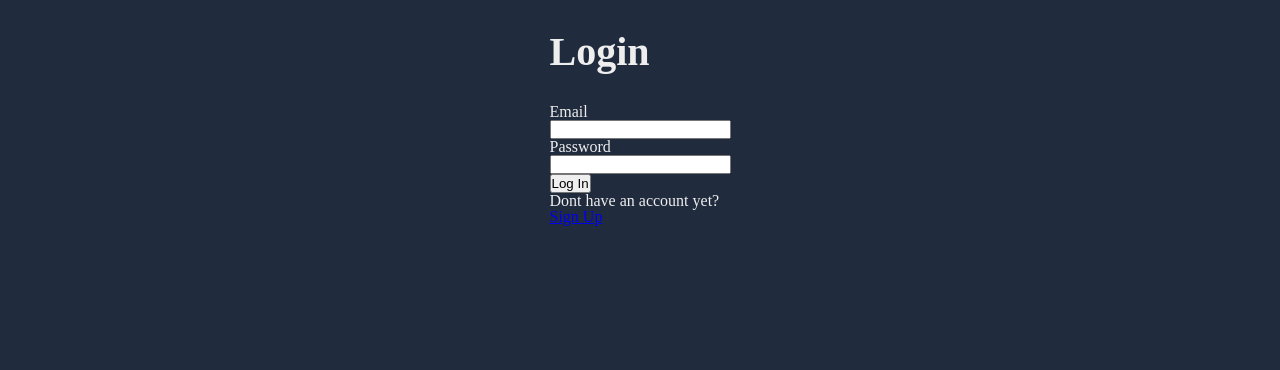
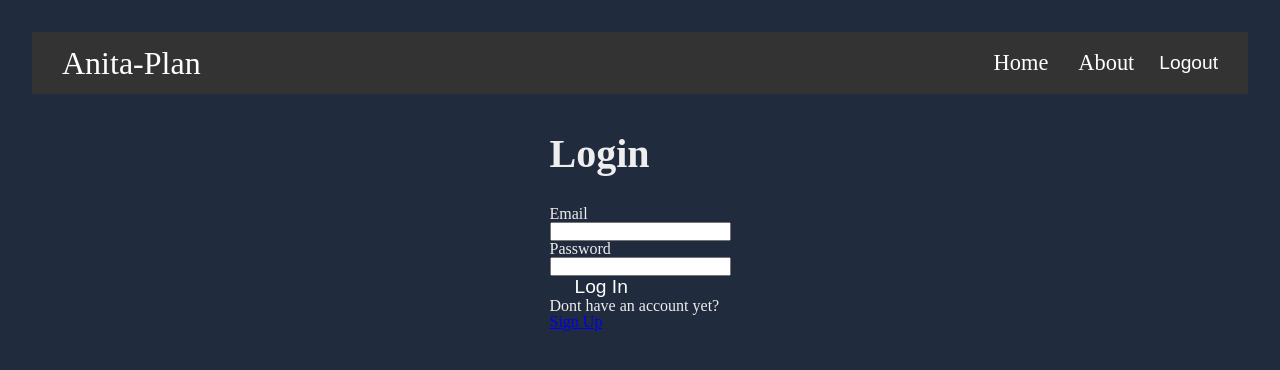
Before and after one commit to kall007/Anita-Plan-Frontend-localhost, a React (Vite) app: page / in a window 1280 px wide. Shown: the top 370 px of the page. Built offline with nearby package versions, Linux system fonts and the light colour scheme.

Commit message:
make navbnar, css, and edit plans

```diff
--- a/src/App.jsx
+++ b/src/App.jsx
@@ -6,12 +6,14 @@ import ErrorPage from "./assets/pages/errorPage";
 import UserPage from "./assets/pages/userProfilePage";
 import About from "./assets/pages/About";
 import PlanPage from "./assets/pages/planPage";
+import Header from "./assets/components/Header";
 import { useCookies } from "react-cookie";
 
 function App() {
   const [cookies, setCookie] = useCookies("token_id");
   return (
     <div className="App">
+      <Header />
       <Routes>
         {cookies.token_id && <Route path="/plan" element={<PlanPage />} />}
         <Route path="/" element={<LoginPage />} />
--- /dev/null
+++ b/src/assets/components/Header.jsx
@@ -0,0 +1,10 @@
+import Navbar from "./Navbar";
+
+const Header = () => {
+  return (
+    <>
+      <Navbar />
+    </>
+  );
+};
+export default Header;
--- /dev/null
+++ b/src/assets/components/Navbar.jsx
@@ -0,0 +1,34 @@
+import { Link } from "react-router-dom";
+import "./navbar.css";
+import { useCookies } from "react-cookie";
+import { useNavigate } from "react-router-dom";
+
+const Navbar = () => {
+
+    const [cookies, setCookie] = useCookies("token_id");
+    const navigate = useNavigate();
+
+  return (
+    <div className="navWrapper">
+      <Link to="/plan" style={{ textDecoration: "none" }} className="CompanyName">
+        Anita-Plan
+      </Link>
+      <nav className="navContainer">
+        <Link to="/plan">Home</Link>
+        <Link to="/about">About</Link>
+
+      <button
+        onClick={() => {
+          setCookie("token_id", "");
+          localStorage.removeItem("authToken");
+          localStorage.removeItem("userId");
+          navigate("/");
+        }}
+      >
+        Logout
+      </button>
+      </nav>
+    </div>
+  );
+};
+export default Navbar;
--- /dev/null
+++ b/src/assets/components/navbar.css
@@ -0,0 +1,49 @@
+.navWrapper {
+    width: 100%;
+    background-color: #333;
+    color: #fff;
+    display: flex;
+    justify-content: space-between;
+    align-items: center;
+    margin-bottom: 40px;
+    padding: 15px 30px;
+  }
+
+  .CompanyName {
+    font-size: 2rem; /* Anita plan */
+    text-decoration: none;
+    color: #fff;
+  }
+
+  .navContainer {
+    display: flex;
+  }
+
+  .navContainer a {
+    color: #fff;
+    text-decoration: none;
+    margin-left: 30px; /* Home and About */
+    font-size: 1.4rem;
+  }
+
+  .navContainer a:hover {
+    color: #ccc; /* Home and About */
+  }
+
+  .CompanyName:hover {
+    color: #ccc; /* Anita-Plan */
+  }
+
+  button {
+    background: none;
+    border: none;
+    color: #fff;
+    font-size: 1.2rem;
+    cursor: pointer;
+    padding: 0;
+    padding-left: 25px; /* Reset margin */
+  }
+
+  button:hover {
+    color: #ccc;
+  }
--- a/src/assets/pages/planPage.css
+++ b/src/assets/pages/planPage.css
@@ -97,6 +97,10 @@ h4 {
   font-weight: 700;
 }
 
+.plan .delete-plan:hover {
+  color: red;
+}
+
 .addPopup {
   position: fixed;
   bottom: 32px;
--- a/src/assets/pages/planPage.jsx
+++ b/src/assets/pages/planPage.jsx
@@ -1,5 +1,157 @@
+// import axios from "axios";
+// import React, { useState, useEffect } from "react";
+// import "./planPage.css";
+// import { useCookies } from "react-cookie";
+// import { useNavigate } from "react-router-dom";
+
+// const API_URL = "http://localhost:5005";
+
+// function PlanPage() {
+//   const [cookies, setCookie] = useCookies("token_id");
+//   const [plans, setPlans] = useState(null);
+//   const [popupActive, setPopupActive] = useState(false);
+//   const [newPlan, setNewPlan] = useState("");
+//   const [loading, setLoading] = useState(false);
+//   const [user, setUser] = useState(null);
+//   const navigate = useNavigate();
+//   const userId = localStorage.getItem("userId");
+
+//   const getName = async () => {
+//     try {
+//       const res = await axios.get(`${API_URL}/user/${userId}`);
+//       setUser(res.data);
+//     } catch (err) {
+//       console.log(err);
+//     }
+//   };
+
+//   const getPlans = async () => {
+//     try {
+//       const res = await axios.get(`${API_URL}/plans`);
+//       setPlans(res.data.plans);
+//     } catch (err) {
+//       console.log(err);
+//     } finally {
+//       setLoading(false);
+//     }
+//   };
+
+//   useEffect(() => {
+//     setLoading(true);
+//     getPlans();
+//     getName();
+//   }, []);
+
+//   const completePlan = async (id) => {
+//     try {
+//       const response = await axios.put(`${API_URL}/plans/complete/${id}`);
+//       const data = response.data;
+//       setPlans((plans) =>
+//         plans.map((plan) => {
+//           if (plan._id === data._id) {
+//             plan.complete = data.complete;
+//           }
+//           return plan;
+//         })
+//       );
+//       getPlans();
+//     } catch (error) {
+//       console.error("Error completing plan:", error);
+//     }
+//   };
+
+//   const deletePlan = async (id) => {
+//     try {
+//       await axios.delete(`${API_URL}/plans/delete/${id}`);
+//       getPlans();
+//     } catch (error) {
+//       console.error("Error deleting plan:", error);
+//     }
+//   };
+
+//   const addPlan = async () => {
+//     try {
+//       const response = await axios.post(`${API_URL}/plans/new`, {
+//         text: newPlan,
+//       });
+//       const data = response.data;
+//       setPlans([...plans, data]);
+//       setPopupActive(false);
+//       setNewPlan("");
+//       getPlans();
+//     } catch (error) {
+//       console.error("Error adding plan:", error);
+//     }
+//   };
+
+//   return (
+//     <div className="body">
+//       <h1>Welcome {user && user.name}</h1>
+//       <h4>Your plans</h4>
+//       {loading ? (
+//         <div>Loading...</div>
+//       ) : (
+//         <div className="plans">
+//           {plans &&
+//             plans.map((plan) => {
+//               return (
+//                 <div
+//                   className={"plan" + (plan.complete ? " is-complete" : "")}
+//                   key={plan._id}
+//                   onClick={() => completePlan(plan._id)}
+//                 >
+//                   <div className="checkbox"></div>
+//                   <div className="text">{plan.text}</div>
+//                   <div
+//                     className="delete-plan"
+//                     onClick={() => deletePlan(plan._id)}
+//                   >
+//                     x
+//                   </div>
+//                 </div>
+//               );
+//             })}
+//         </div>
+//       )}
+//       <div className="addPopup" onClick={() => setPopupActive(true)}>
+//         +
+//       </div>
+//       {popupActive && (
+//         <div className="closePopup" onClick={() => setPopupActive(false)}>
+//           x
+//         </div>
+//       )}
+//       {popupActive && (
+//         <div className="content">
+//           <h3>Add Plan</h3>
+//           <input
+//             type="text"
+//             className="add-plan-input"
+//             onChange={(e) => setNewPlan(e.target.value)}
+//             value={newPlan}
+//           />
+//           <div className="button" onClick={addPlan}>
+//             Create Plan
+//           </div>
+//         </div>
+//       )}
+//       <button
+//         onClick={() => {
+//           setCookie("token_id", "");
+//           localStorage.removeItem("authToken");
+//           localStorage.removeItem("userId");
+//           navigate("/");
+//         }}
+//       >
+//         Logout
+//       </button>
+//     </div>
+//   );
+// }
+
+// export default PlanPage;
+import React, { useState, useEffect } from "react";
 import axios from "axios";
-import React, { useState, useEffect } from "react";
 import "./planPage.css";
 import { useCookies } from "react-cookie";
 import { useNavigate } from "react-router-dom";
@@ -13,6 +165,8 @@ function PlanPage() {
   const [newPlan, setNewPlan] = useState("");
   const [loading, setLoading] = useState(false);
   const [user, setUser] = useState(null);
+  const [editPlanId, setEditPlanId] = useState(null);
+  const [editedPlanText, setEditedPlanText] = useState("");
   const navigate = useNavigate();
   const userId = localStorage.getItem("userId");
 
@@ -84,6 +238,24 @@ function PlanPage() {
     }
   };
 
+  const editPlan = async (id) => {
+    try {
+      await axios.put(`${API_URL}/plans/update/${id}`, {
+        text: editedPlanText,
+      });
+      setEditPlanId(null);
+      setEditedPlanText("");
+      getPlans();
+    } catch (error) {
+      console.error("Error editing plan:", error);
+    }
+  };
+
+  const cancelEdit = () => {
+    setEditPlanId(null);
+    setEditedPlanText("");
+  };
+
   return (
     <div className="body">
       <h1>Welcome {user && user.name}</h1>
@@ -94,6 +266,8 @@ function PlanPage() {
         <div className="plans">
           {plans &&
             plans.map((plan) => {
+              console.log("editPlanId:", editPlanId);
+              console.log("plan._id:", plan._id);
               return (
                 <div
                   className={"plan" + (plan.complete ? " is-complete" : "")}
@@ -101,7 +275,35 @@ function PlanPage() {
                   onClick={() => completePlan(plan._id)}
                 >
                   <div className="checkbox"></div>
-                  <div className="text">{plan.text}</div>
+                  {editPlanId === plan._id ? (
+                    <input
+                      type="text"
+                      value={editedPlanText}
+                      onChange={(e) => setEditedPlanText(e.target.value)}
+                      autoFocus
+                      onBlur={() => editPlan(plan._id)}
+                      onKeyPress={(e) => {
+                        if (e.key === "Enter") {
+                          editPlan(plan._id);
+                        }
+                      }}
+                    />
+                  ) : (
+                    <div className="text">{plan.text}</div>
+                  )}
+                  {editPlanId === plan._id ? (
+                    <button onClick={() => editPlan(plan._id)}>Submit</button>
+                  ) : (
+                    <div
+                      className="edit-plan"
+                      onClick={() => {
+                        setEditPlanId(plan._id);
+                        setEditedPlanText(plan.text);
+                      }}
+                    >
+                      Edit
+                    </div>
+                  )}
                   <div
                     className="delete-plan"
                     onClick={() => deletePlan(plan._id)}
```
